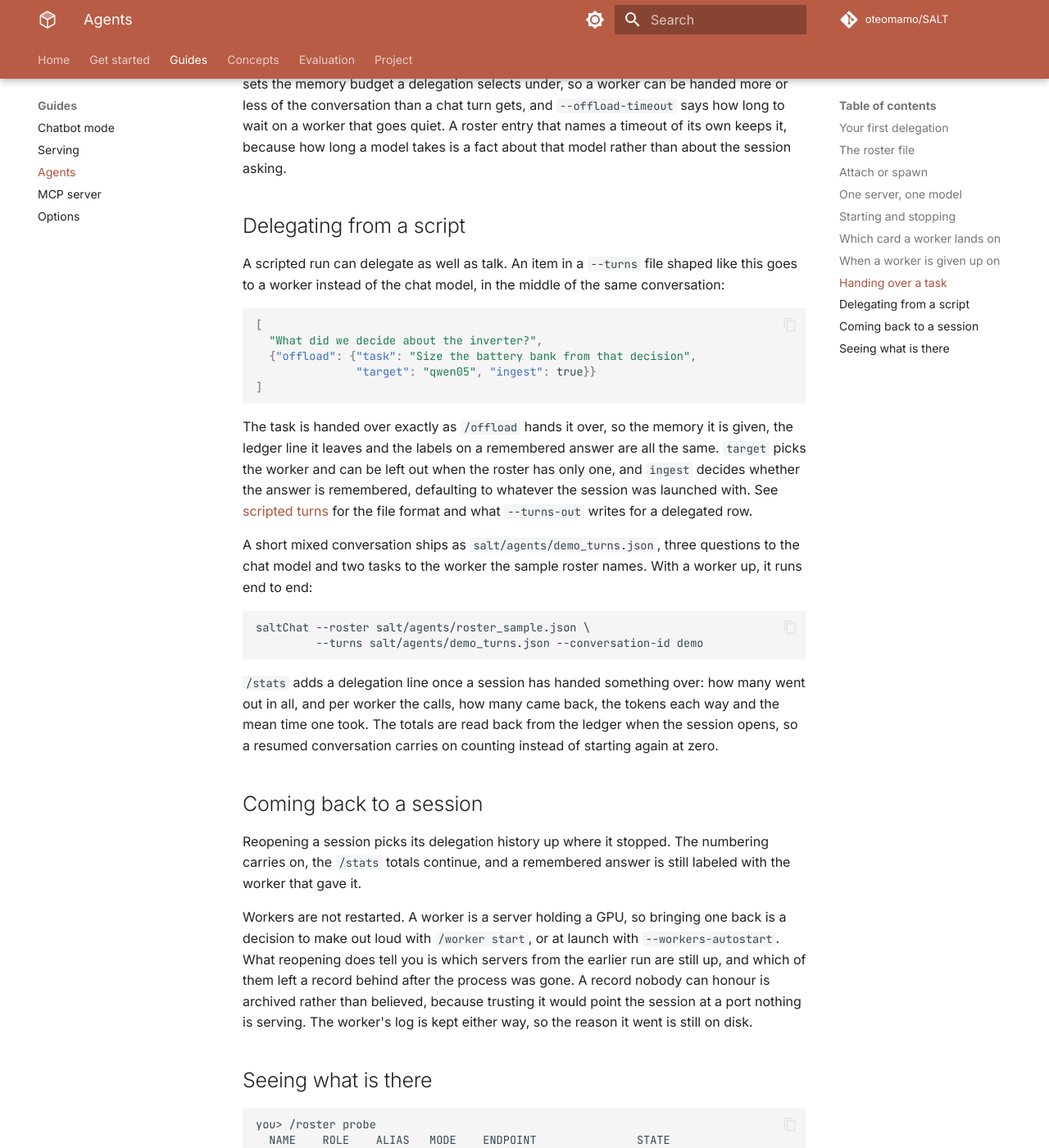
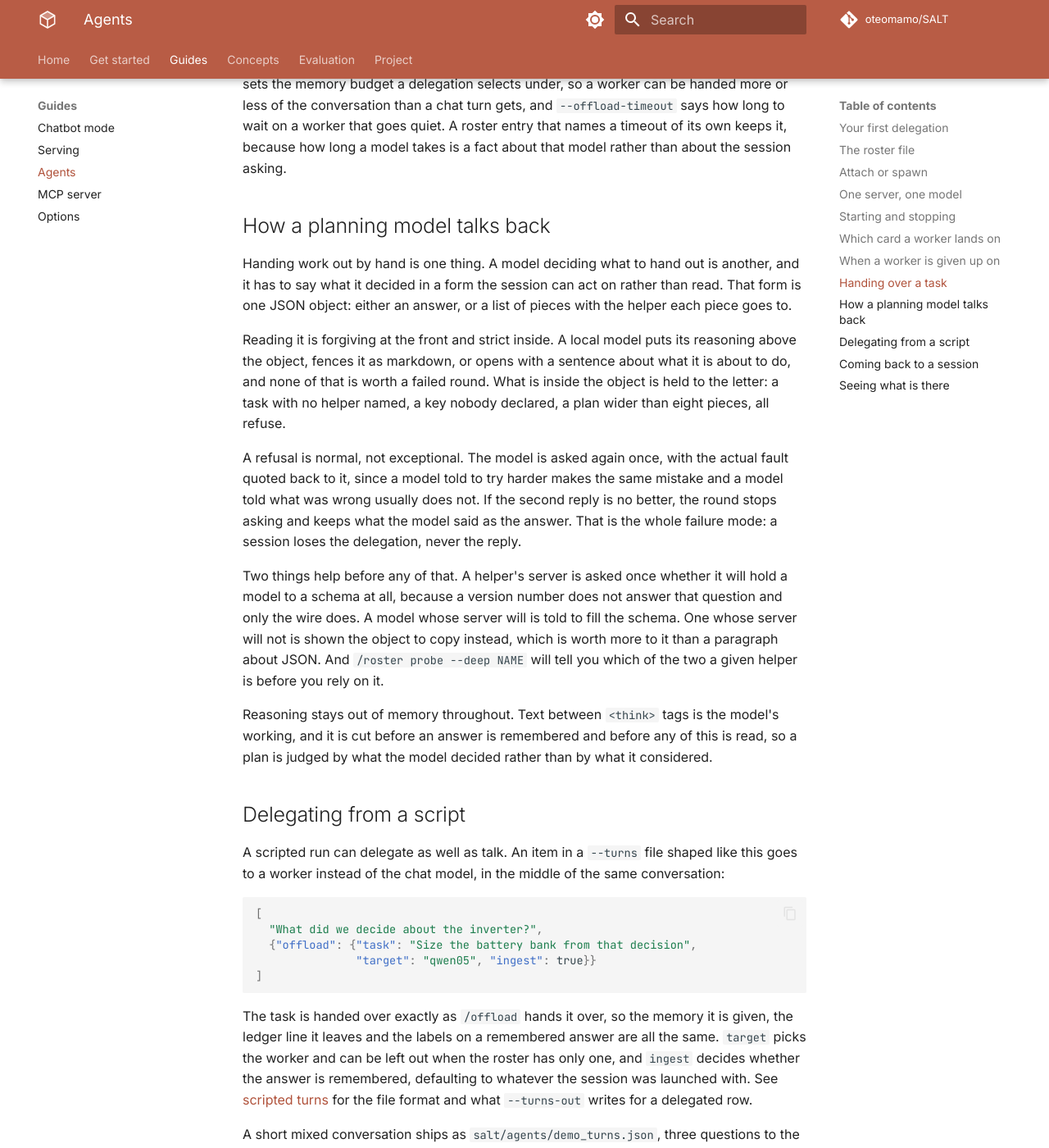
Before and after one commit to oteomamo/SALT, an MkDocs documentation site: the page built from docs/agents.md, in a window 1280 px wide and 1400 px high, scrolled down 5168 px. Shown: the whole window at 82% size. Built offline with MkDocs 1.6.1 and Material for MkDocs 9.7.7, drawn with Linux system fonts in a browser that asks for light colours; comment, search, counter and statistics services are not loaded; the version menu is left out.

Commit message:
v2.10.71 docs site: how a planning model talks back, on the agents page

```diff
--- a/docs/agents.md
+++ b/docs/agents.md
@@ -258,6 +258,40 @@ worker that goes quiet. A roster entry that names a timeout of its own
 keeps it, because how long a model takes is a fact about that model
 rather than about the session asking.
 
+## How a planning model talks back
+
+Handing work out by hand is one thing. A model deciding what to hand
+out is another, and it has to say what it decided in a form the session
+can act on rather than read. That form is one JSON object: either an
+answer, or a list of pieces with the helper each piece goes to.
+
+Reading it is forgiving at the front and strict inside. A local model
+puts its reasoning above the object, fences it as markdown, or opens
+with a sentence about what it is about to do, and none of that is worth
+a failed round. What is inside the object is held to the letter: a task
+with no helper named, a key nobody declared, a plan wider than eight
+pieces, all refuse.
+
+A refusal is normal, not exceptional. The model is asked again once,
+with the actual fault quoted back to it, since a model told to try
+harder makes the same mistake and a model told what was wrong usually
+does not. If the second reply is no better, the round stops asking and
+keeps what the model said as the answer. That is the whole failure
+mode: a session loses the delegation, never the reply.
+
+Two things help before any of that. A helper's server is asked once
+whether it will hold a model to a schema at all, because a version
+number does not answer that question and only the wire does. A model
+whose server will is told to fill the schema. One whose server will not
+is shown the object to copy instead, which is worth more to it than a
+paragraph about JSON. And `/roster probe --deep NAME` will tell you which of the
+two a given helper is before you rely on it.
+
+Reasoning stays out of memory throughout. Text between `<think>` tags
+is the model's working, and it is cut before an answer is remembered
+and before any of this is read, so a plan is judged by what the model
+decided rather than by what it considered.
+
 ## Delegating from a script
 
 A scripted run can delegate as well as talk. An item in a `--turns` file
--- a/pyproject.toml
+++ b/pyproject.toml
@@ -4,7 +4,7 @@ build-backend = "setuptools.build_meta"
 
 [project]
 name = "salt"
-version = "2.10.70"
+version = "2.10.71"
 description = "SALT: Salience-Aware Lexical Trie for Long-Context Compression"
 readme = "README.md"
 license = "MIT"
```
Also changed, not shown: docs/changelog.md (+8 -1 lines).
